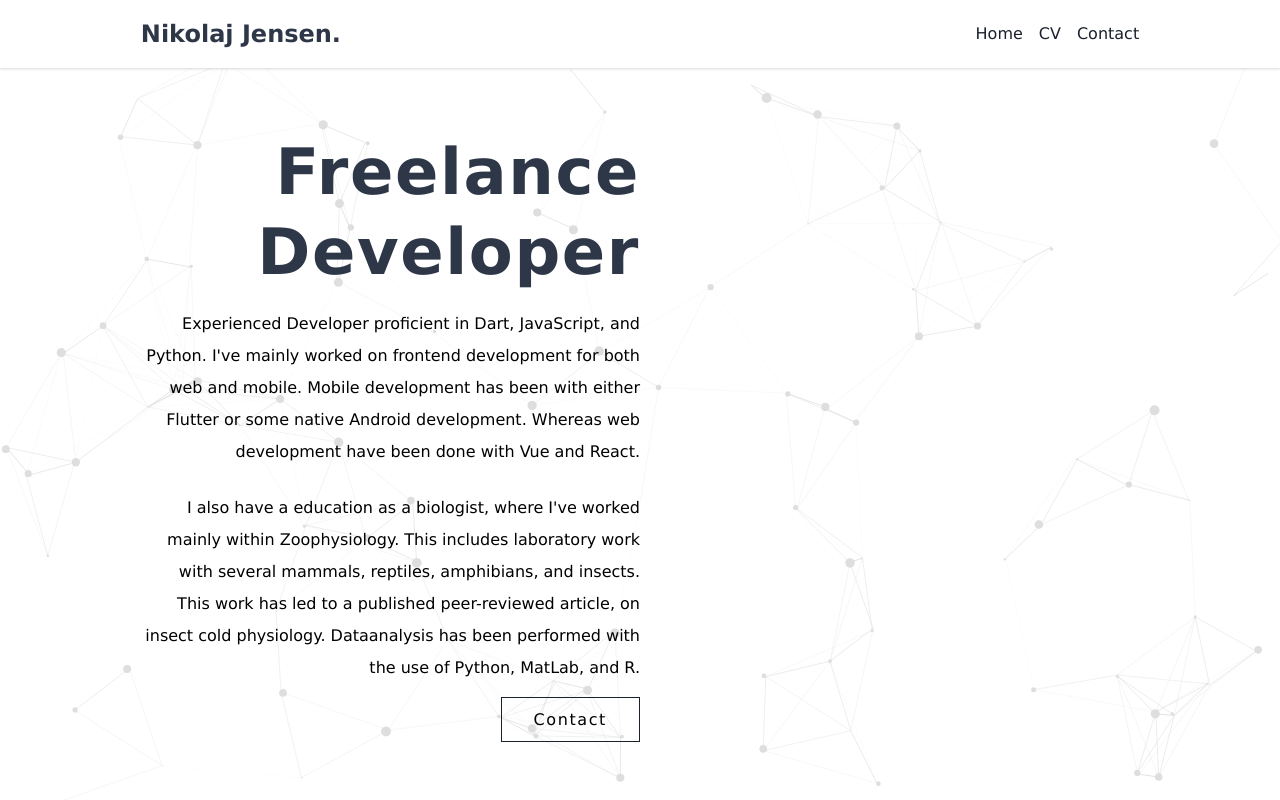
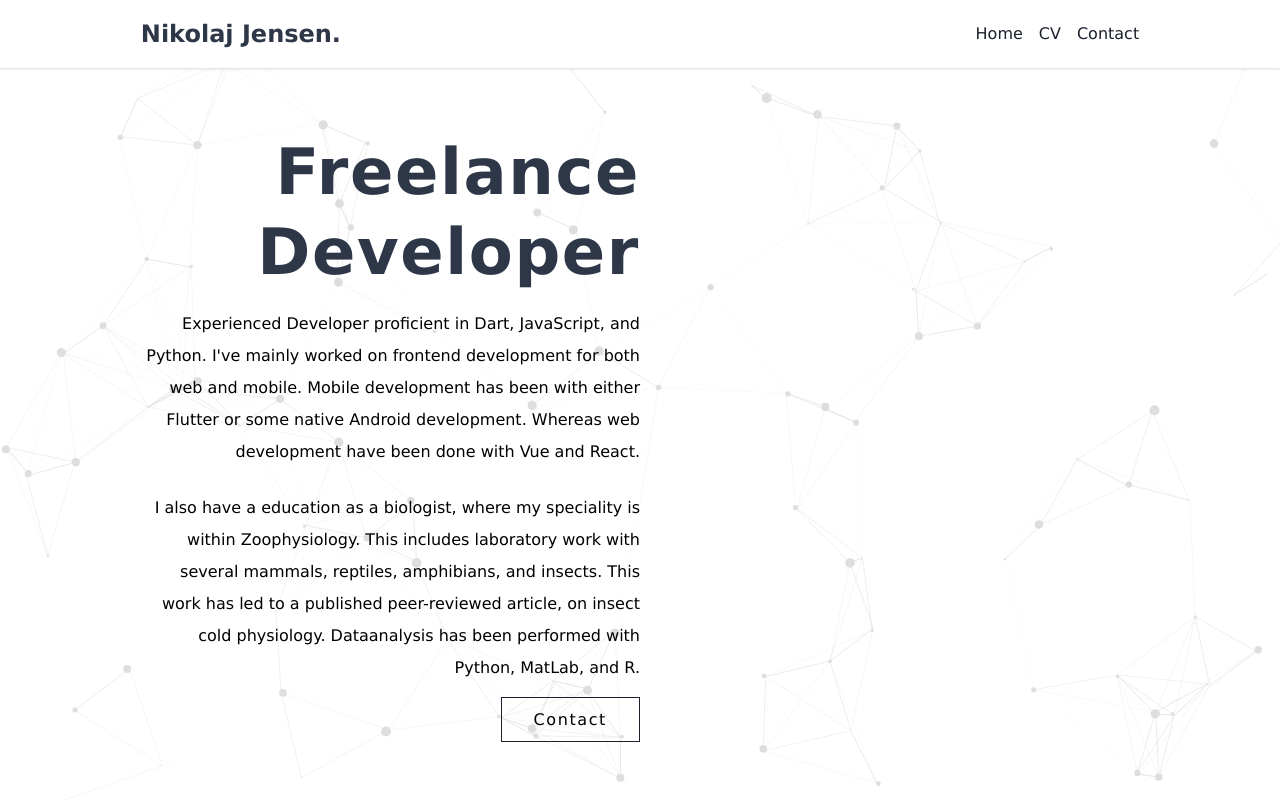
Before and after one commit to nikolajjsj/portfolio, a Nuxt app: page / in a window 1280 px wide. Built offline with nearby package versions, Linux system fonts and the light colour scheme.

Commit message:
Updated resume

```diff
--- a/pages/index.vue
+++ b/pages/index.vue
@@ -24,12 +24,11 @@
             and React.
           </p>
           <p class="text-sm md:text-base leading-loose mt-4 mb-6">
-            I also have a education as a biologist, where I've worked mainly
+            I also have a education as a biologist, where my speciality is
             within Zoophysiology. This includes laboratory work with several
             mammals, reptiles, amphibians, and insects. This work has led to a
             published peer-reviewed article, on insect cold physiology.
-            Dataanalysis has been performed with the use of Python, MatLab, and
-            R.
+            Dataanalysis has been performed with Python, MatLab, and R.
           </p>
           <a
             href="mailto:nikolajjsj@gmail.com"
```
